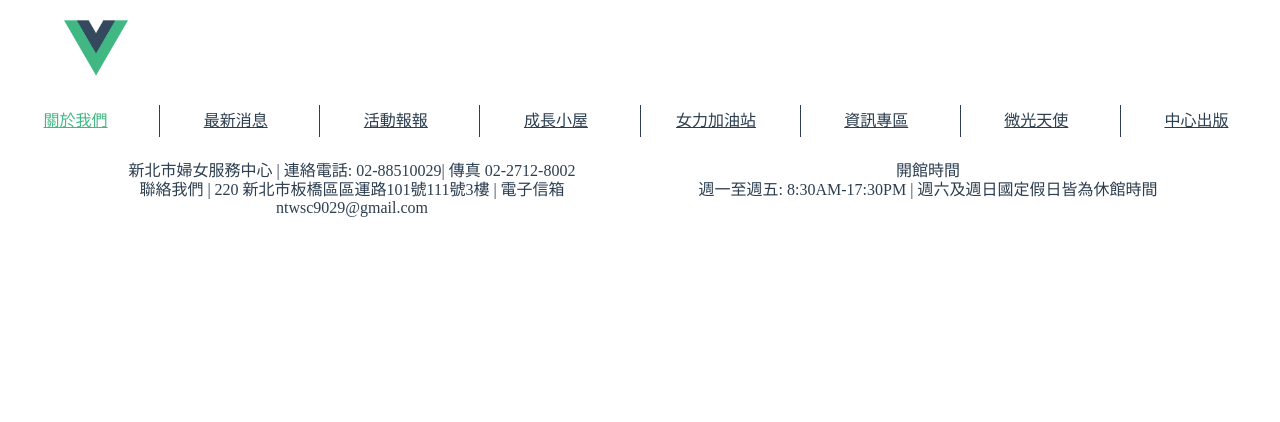
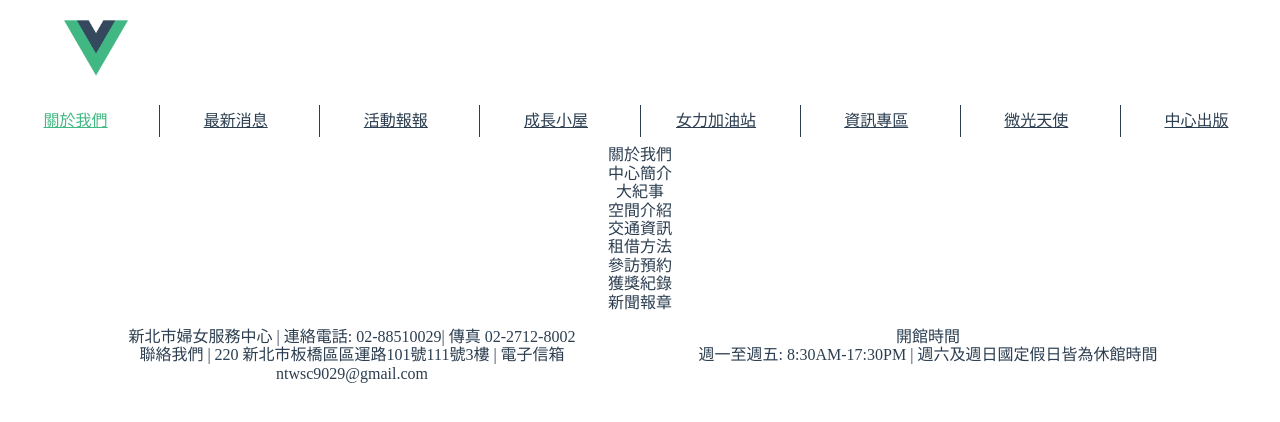
Before and after one commit to x8163don/ntc-women-service-center-website, a Vue app: page /about in a window 1280 px wide. Shown: the top 422 px of the page. Built offline with nearby package versions, Linux system fonts and the light colour scheme.

Commit message:
Add about view & side menu

```diff
--- /dev/null
+++ b/src/modules/about/views/About.vue
@@ -0,0 +1,60 @@
+<template>
+  <div>
+    <SideMenu
+      :title="title"
+      :menuItems="menuItems"
+      :defaultSelectedItem="menuItems[0].component"
+    ></SideMenu>
+
+    <!-- Content -->
+    <div></div>
+  </div>
+</template>
+
+<script>
+import SideMenu from "../../common/components/SideMenu"
+export default {
+  components: { SideMenu },
+  data() {
+    return {
+      title: "關於我們",
+      menuItems: [
+        {
+          name: "中心簡介",
+          component: ""
+        },
+        {
+          name: "大紀事",
+          component: ""
+        },
+        {
+          name: "空間介紹",
+          component: ""
+        },
+        {
+          name: "交通資訊",
+          component: ""
+        },
+        {
+          name: "租借方法",
+          component: ""
+        },
+        {
+          name: "參訪預約",
+          component: ""
+        },
+        {
+          name: "獲獎紀錄",
+          component: ""
+        },
+        {
+          name: "新聞報章",
+          component: ""
+        }
+      ]
+    }
+  }
+}
+</script>
+
+<style></style>
--- /dev/null
+++ b/src/modules/common/components/SideMenu.vue
@@ -0,0 +1,38 @@
+<template>
+  <div>
+    <!-- title -->
+    <div>{{ title }}</div>
+
+    <!-- menu items -->
+    <div
+      v-for="item in menuItems"
+      :key="item.component"
+      @click="selectMenuItem(item)"
+    >
+      {{ item.name }}
+    </div>
+  </div>
+</template>
+
+<script>
+export default {
+  props: {
+    title: {
+      type: String,
+      default: ""
+    },
+    defaultSelectedItem: { type: String, default: "" },
+    menuItems: {
+      type: Array,
+      default: {}
+    }
+  },
+  methods: {
+    selectMenuItem(selectedItem) {
+      this.$emit("selectMenuItem", selectedItem)
+    }
+  }
+}
+</script>
+
+<style></style>
--- a/src/router/index.js
+++ b/src/router/index.js
@@ -1,6 +1,7 @@
 import Vue from "vue"
 import VueRouter from "vue-router"
 import Home from "../modules/home/views/Home"
+import About from "../modules/about/views/About"
 
 Vue.use(VueRouter)
 
@@ -9,6 +10,11 @@ const routes = [
     path: "/",
     name: "Home",
     component: Home
+  },
+  {
+    path: "/about",
+    name: "About",
+    component: About
   }
 ]
 
```
